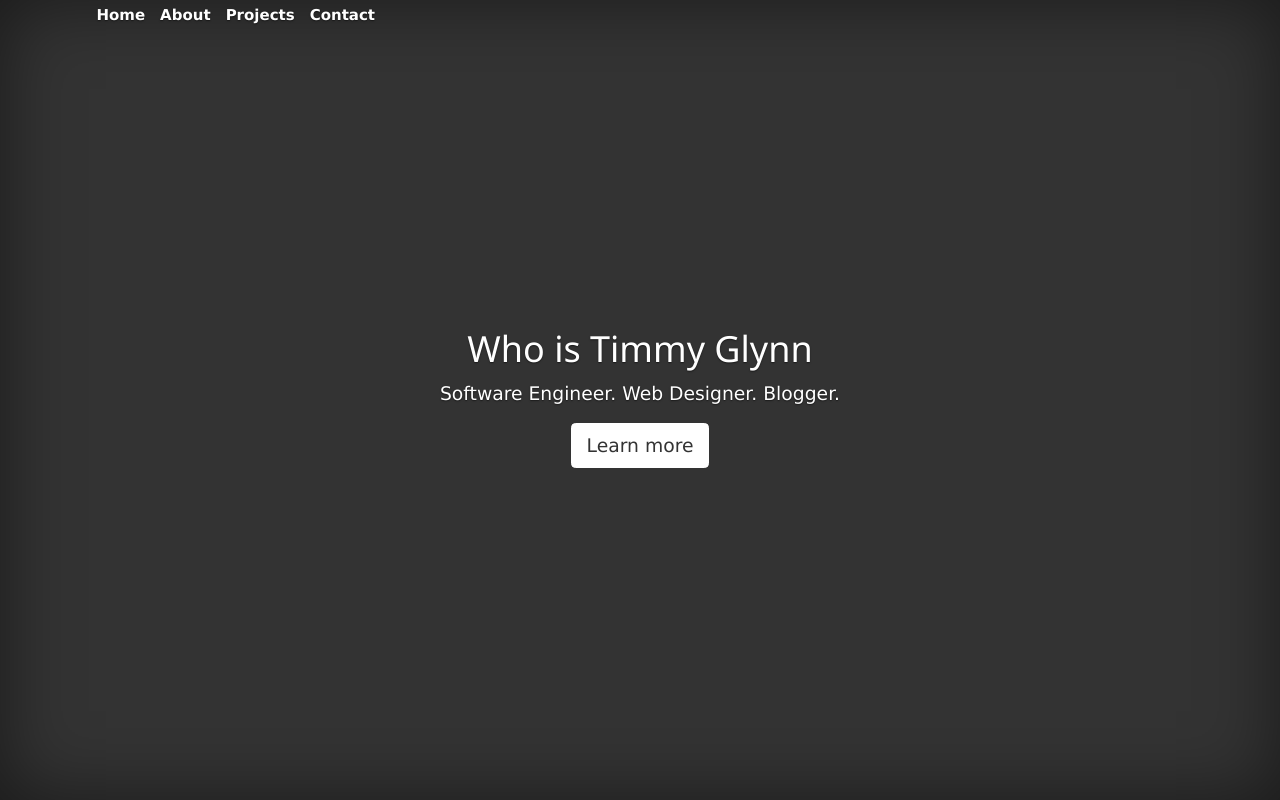
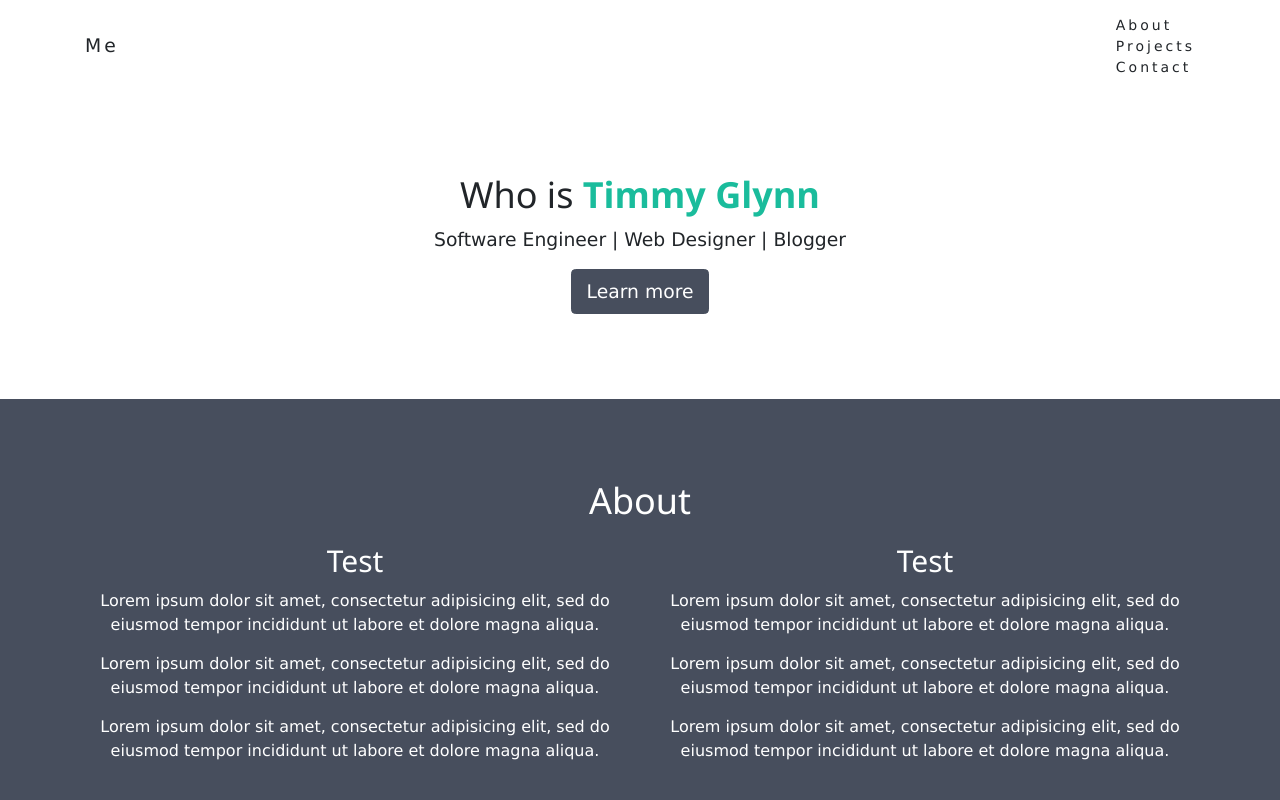
Before and after one commit to timmyglynn16/Portfolio, a website: page index.html in a window 1280 px wide. Shown: the top 800 px of the page. Drawn offline with nearby package versions, Linux system fonts and the light colour scheme.

Commit message:
new updates.. pick up later

```diff
--- a/index.html
+++ b/index.html
@@ -2,62 +2,69 @@
 <html lang="en">
   <head>
     <meta charset="utf-8">
-    <meta name="viewport" content="width=device-width, initial-scale=1, shrink-to-fit=no">
+    <meta name="viewport" content="width=device-width, initial-scale=1">
     <meta name="description" content="">
     <meta name="author" content="Timmy Glynn">
-    <meta name="generator" content="Jekyll v4.0.1">
+    <!-- <meta name="generator" content="Jekyll v4.0.1"> -->
     <title>Timmy Glynn</title>
 
     <!-- Bootstrap core CSS -->
 	<link href="css/bootstrap.css" rel="stylesheet">
+	<link href="css/bootstrap.min.css" rel="stylesheet">
 	<link rel="stylesheet" href="https://www.w3schools.com/w3css/4/w3.css">
+	<!-- <link rel="stylesheet" href="https://maxcdn.bootstrapcdn.com/bootstrap/3.4.1/css/bootstrap.min.css"> -->
+	<!-- <link href="https://fonts.googleapis.com/css?family=Montserrat" rel="stylesheet"> -->
+	<!-- <script src="https://ajax.googleapis.com/ajax/libs/jquery/3.5.1/jquery.min.js"></script>
+	<script src="https://maxcdn.bootstrapcdn.com/bootstrap/3.4.1/js/bootstrap.min.js"></script> -->
 
 	<style>
-      .bd-placeholder-img {
-        font-size: 1.125rem;
-        text-anchor: middle;
-        -webkit-user-select: none;
-        -moz-user-select: none;
-        -ms-user-select: none;
-        user-select: none;
+		p {font-size: 16px;}
+  		.margin {margin-bottom: 45px;}
+		.bg-2 {
+    		background-color: #474e5d; /* Dark Blue */
+    		color: #ffffff;
   		}
-
-      @media (min-width: 768px) {
-        .bd-placeholder-img-lg {
-          font-size: 3.5rem;
+		.container-fluid {
+		  padding-top: 70px !important;
+		  padding-bottom: 70px !important;
 		}
+		.navbar {
+			padding-top: 15px;
+			padding-bottom: 15px;
+			border: 0;
+			border-radius: 0;
+			margin-bottom: 0;
+			font-size: 14px;
+			letter-spacing: 3px;
+		}
+		.navbar-nav  li a:hover {
+			color: #1abc9c !important;
 		}
 		</style>
-
-  <script type="text/javascript" src="js/custom.js"></script>
-
-
-    <!-- Custom styles for this template -->
-    <link href="css/custom.css" rel="stylesheet">
   </head>
-<body class="text-center">
+<body>
 
 <!--NAVBAR-->
-<div class="w3-top" style="max-width: 25em;">
-  <header class="masthead mb-auto">
-    <div class="inner">
-      <nav id="navbar" class="nav nav-masthead justify-content-center navbar-fixed-top">
-          <a class="nav-link" href="javascript:void(0)">Home</a>
-          <a class="nav-link" href="javascript:void(0)">About</a>
-          <a class="nav-link" href="javascript:void(0)">Projects</a>
-          <a class="nav-link" href="javascript:void(0)">Contact</a>
+<nav class="navbar navbar-default">
+	<div class="container">
+	  <div class="navbar-header">
+		<a class="navbar-brand" href="#">Me</a>
+	  </div>
+	  <div class="navbar-header" id="myNavbar">
+		<ul class="nav navbar-nav navbar-right">
+		  <li><a href="#about">About</a></li>
+		  <li><a href="#projects">Projects</a></li>
+		  <li><a href="#contact">Contact</a></li>
+		</ul>
+	  </div>
+	</div>
   </nav>
-    </div>
-  </header>
-</div>
-
-<div id="content" class="container">
 
     <!--HOME-->
-    <div id="/" class="cover-container d-flex w-100 h-100 p-3 mx-auto flex-column">
+	<div id="/" class="container-fluid text-center">
         <div class="container centered">
-            <h1 class="cover-heading">Who is Timmy Glynn</h1>
-            <p class="lead">Software Engineer. Web Designer. Blogger.</p>
+            <h1 class="cover-heading">Who is <strong style="color: #1abc9c !important;">Timmy Glynn</strong></h1>
+            <p class="lead">Software Engineer | Web Designer | Blogger</p>
             <p class="lead">
             <a href="#about" class="btn btn-lg btn-secondary">Learn more</a>
             </p>
@@ -65,27 +72,54 @@
     </div>
 
     <!--ABOUT-->
-    <div id="about" class="cover-container d-flex w-100 h-100 p-3 mx-auto flex-column">
+    <div id="about" class="container-fluid bg-2 text-center">
       <div class="container">
 		  <h1 class="cover-heading">About</h1>
+		  <div class="row">
+			<div class="col-sm-6">
+				<h2>Test</h2>
+				<p>Lorem ipsum dolor sit amet, consectetur adipisicing elit, sed do eiusmod tempor incididunt ut labore et dolore magna aliqua.</p>
+				<p>Lorem ipsum dolor sit amet, consectetur adipisicing elit, sed do eiusmod tempor incididunt ut labore et dolore magna aliqua.</p>
+				<p>Lorem ipsum dolor sit amet, consectetur adipisicing elit, sed do eiusmod tempor incididunt ut labore et dolore magna aliqua.</p>
+			  </div>
+			  <div class="col-sm-6">
+				<h2>Test</h2>
+				<p>Lorem ipsum dolor sit amet, consectetur adipisicing elit, sed do eiusmod tempor incididunt ut labore et dolore magna aliqua.</p>
+				<p>Lorem ipsum dolor sit amet, consectetur adipisicing elit, sed do eiusmod tempor incididunt ut labore et dolore magna aliqua.</p>
+				<p>Lorem ipsum dolor sit amet, consectetur adipisicing elit, sed do eiusmod tempor incididunt ut labore et dolore magna aliqua.</p>
+			  </div>
+		  </div>
         </div>
     </div>
 
    <!--PROJECTS-->
-    <div id="projects" class="cover-container d-flex w-100 h-100 p-3 mx-auto flex-column">
+    <div id="projects" class="container-fluid text-center">
       <div class="container">
 		  <h1 class="cover-heading">Projects</h1>
+		  <div class="row">
+			<div class="col-sm-4">
+				<h2>Test</h2>
+				<p>Lorem ipsum dolor sit amet, consectetur adipisicing elit, sed do eiusmod tempor incididunt ut labore et dolore magna aliqua.</p>
+			  </div>
+			  <div class="col-sm-4">
+				<h2>Test</h2>
+				<p>Lorem ipsum dolor sit amet, consectetur adipisicing elit, sed do eiusmod tempor incididunt ut labore et dolore magna aliqua.</p>
+			  </div>
+			  <div class="col-sm-4">
+				<h2>Test</h2>
+				<p>Lorem ipsum dolor sit amet, consectetur adipisicing elit, sed do eiusmod tempor incididunt ut labore et dolore magna aliqua.</p>
+			  </div>
+		  </div>
         </div>
     </div>
 
     <!--FOOTER-->
-    <footer class="mastfoot mt-auto">
+    <footer class="mastfoot mt-auto text-center">
       <div class="inner">
-      <p>Creative Design with <a href="https://getbootstrap.com/">Bootstrap</a>, by <a href="https://github.com/timmyglynnv3">Timmy Glynn</a>.</p>
+      <p>Created with <a style="color: #1abc9c !important;" href="https://getbootstrap.com/">Bootstrap</a>, Designed by <a style="color: #1abc9c !important;" href="https://github.com/timmyglynnv3">Timmy Glynn</a></p>
       </div>
     </footer>
 
-</div>
 
 </body>
 </html>
--- a/public/css/custom.css
+++ b/public/css/custom.css
@@ -1,109 +1,11 @@
 /*
  * Globals
  */
-
-/* Links */
-a,
-a:focus,
-a:hover {
-  color: #fff;
-}
-
-/* Custom default button */
-.btn-secondary,
-.btn-secondary:hover,
-.btn-secondary:focus {
-  color: #333;
-  text-shadow: none; /* Prevent inheritance from `body` */
-  background-color: #fff;
-  border: .05rem solid #fff;
-}
 
 /* Scroll Effect */
 html{
   scroll-behavior: smooth;
 }
-
-
-/*
- * Base structure
- */
-
-html,
-body {
-  height: 100%;
-  width: 100%;
-  background-color: #333;
-}
-
-body {
-  display: -ms-flexbox;
-  display: flex;
-  color: #fff;
-  text-shadow: 0 .05rem .1rem rgba(0, 0, 0, .5);
-  box-shadow: inset 0 0 5rem rgba(0, 0, 0, .5);
-}
-
-.cover-container {
-  max-width: 42em;
-}
-
-
-/*
- * Header
- */
-.masthead {
-  margin-bottom: 2rem;
-}
-
-.masthead-brand {
-  margin-bottom: 0;
-}
-
-.nav-masthead .nav-link {
-  padding: .25rem 0;
-  font-weight: 700;
-  color: rgb(255, 255, 255);
-  background-color: transparent;
-  border-bottom: .25rem solid transparent;
-}
-
-.nav-masthead .nav-link:hover,
-.nav-masthead .nav-link:focus {
-  border-bottom-color: rgba(255, 255, 255, .25);
-}
-
-.nav-masthead .nav-link + .nav-link {
-  margin-left: 1rem;
-}
-
-.nav-masthead .active {
-  color: #fff;
-  border-bottom-color: #fff;
-  transition: top 0.3s;
-}
-
-@media (min-width: 48em) {
-  .masthead-brand {
-    float: left;
-  }
-  .nav-masthead {
-    float: right;
-  }
-}
-
-
-/*
- * Cover
- */
-.cover {
-  padding: 0 1.5rem;
-}
-.cover .btn-lg {
-  padding: .75rem 1.25rem;
-  font-weight: 700;
-}
-
 
 /*
  * Footer
@@ -111,13 +13,3 @@ body {
 .mastfoot {
   color: rgba(255, 255, 255, .5);
 }
-
-.content {
-  width: 80%;
-  margin: 0 auto;
-}
-
-.centered {
-  max-width: 500px;
-  margin: auto;
-}
```
Also changed, not shown: public/css/bootstrap.css. Lines whose indentation alone changed are shown as unchanged.
